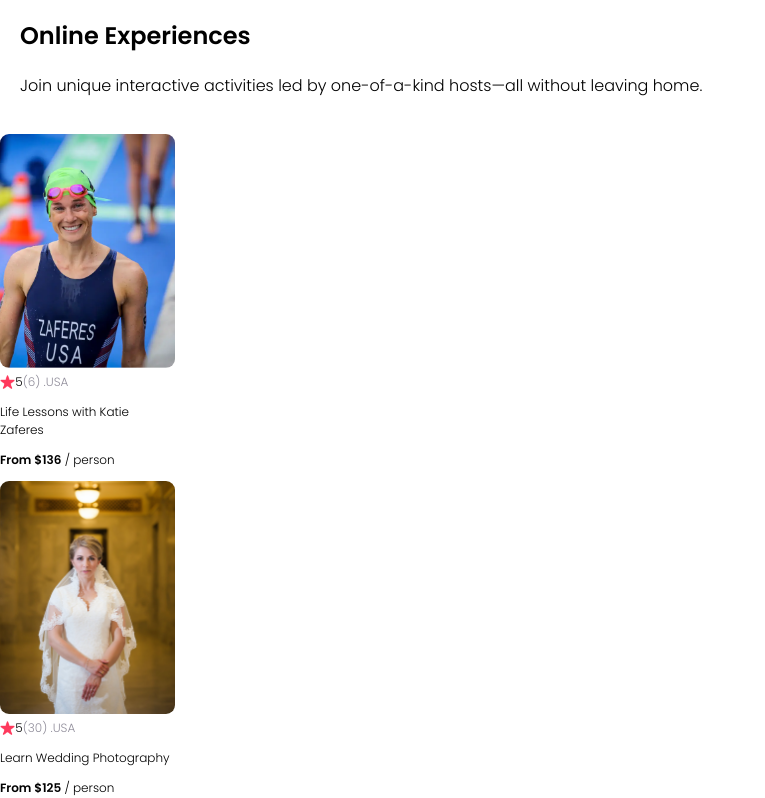
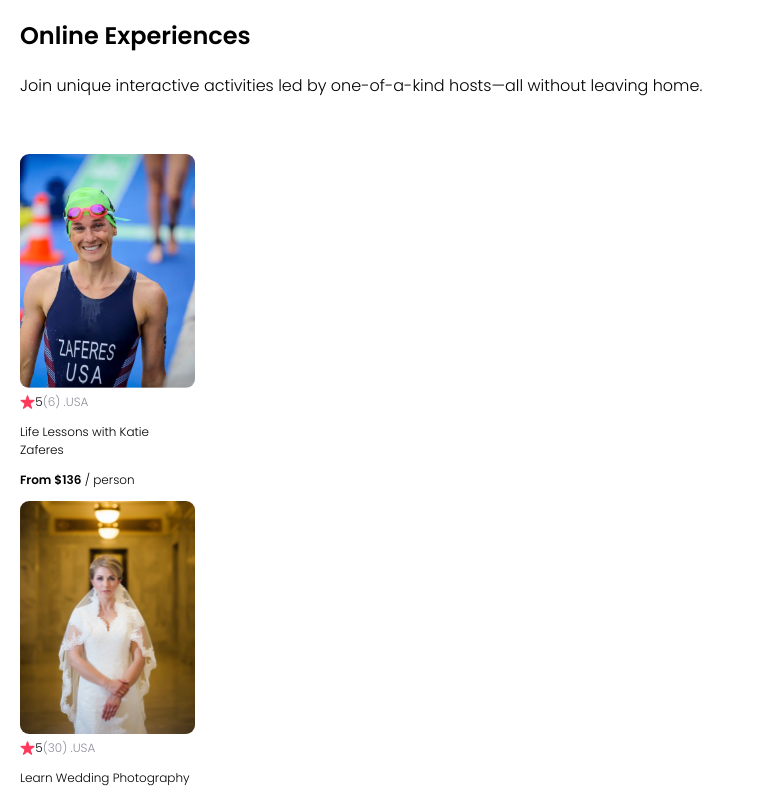
Before and after one commit to Elikibs/airbnb-experience, a React (Vite) app: page / in a window 1280 px wide. Shown: the part 561-1359 px from the top of the page, without its empty margins (0-765 px from the left). Built offline with nearby package versions, Linux system fonts and the light colour scheme.

Commit message:
include section on card rendering

```diff
--- a/src/components/App.jsx
+++ b/src/components/App.jsx
@@ -17,7 +17,9 @@ function App() {
     <>
       <Navbar />
       <Hero />
-      {cardData}
+      <section className="cards--list">
+        {cardData}
+      </section>
     </>
   )
 }
```
